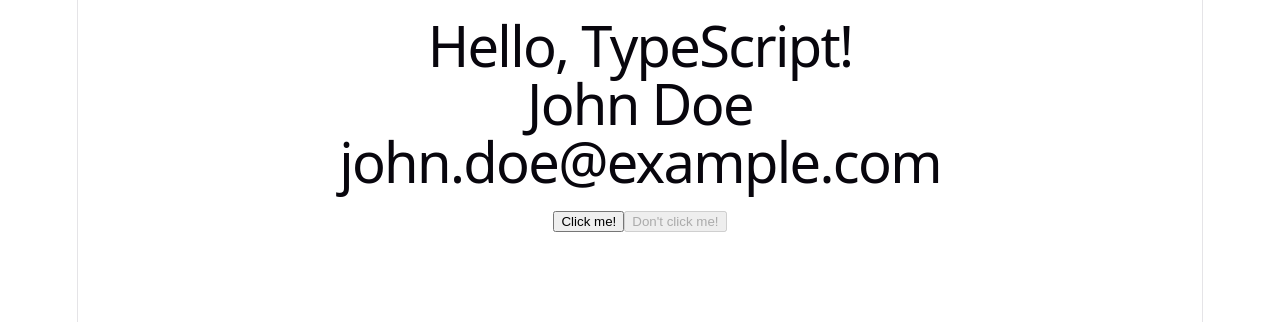
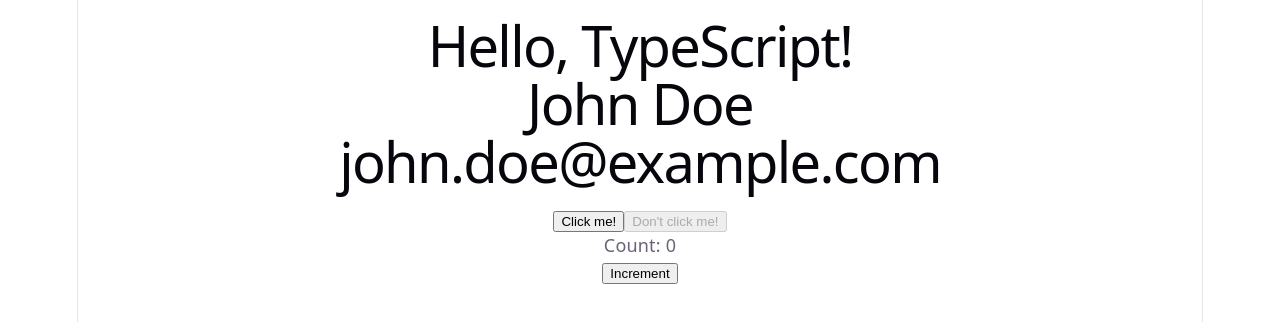
Before and after one commit to jaejoonoh/test_mobile_2026, a React (Vite) app in the folder setting-up-typescript/: page / in a window 1280 px wide. Shown: the top 322 px of the page. Built offline with nearby package versions, Linux system fonts and the light colour scheme.

Commit message:
Counter 연결

```diff
--- a/setting-up-typescript/src/App.tsx
+++ b/setting-up-typescript/src/App.tsx
@@ -1,6 +1,7 @@
 import Greeting from './Greeting';
 import UserCard from './UserCard';
 import Button from './Button';
+import Counter from './Counter';
 
 function App() {
   return (
@@ -9,6 +10,7 @@
       <UserCard user={{ name: 'John Doe', email: 'john.doe@example.com' }} />
       <Button>Click me!</Button>
       <Button disabled>Don't click me!</Button>
+      <Counter />
     </div>
   );
 }
--- a/setting-up-typescript/src/Counter.tsx
+++ b/setting-up-typescript/src/Counter.tsx
@@ -1,10 +1,16 @@
+import { useState } from 'react';
+
 const Counter = () => {
     const [count, setCount] = useState<number>(0);
 
     return (
         <div>
             <p>Count: {count}</p>
-            <button>
+            <button
+                onClick={() =>{
+                    setCount(count + 1);
+                }}
+            >
                 Increment
             </button>
         </div>
```
